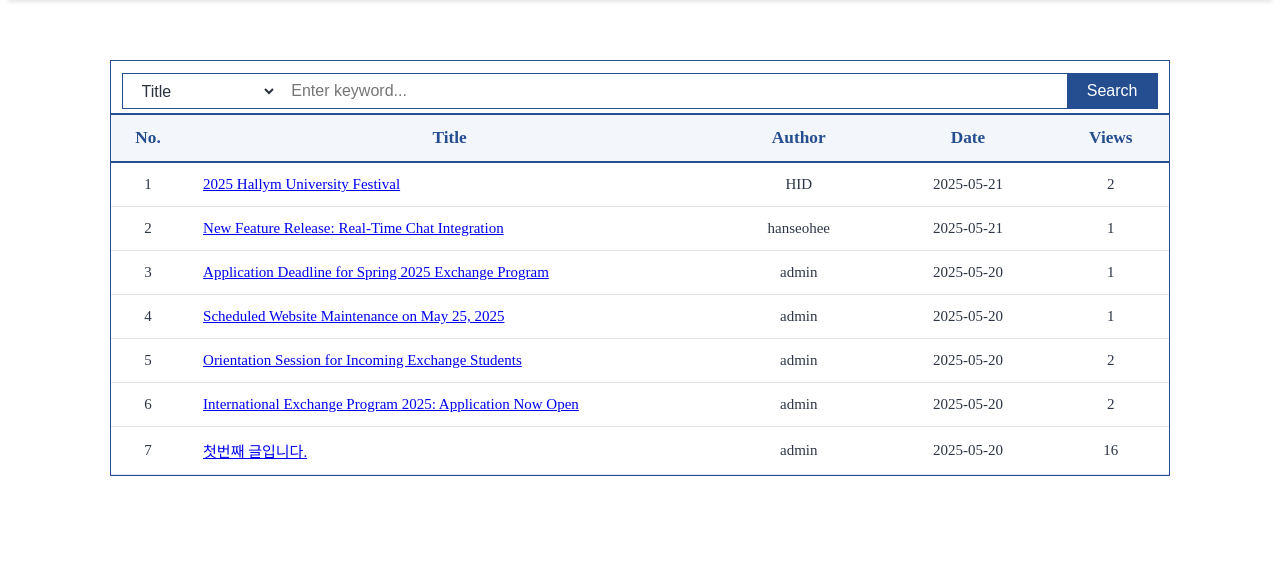
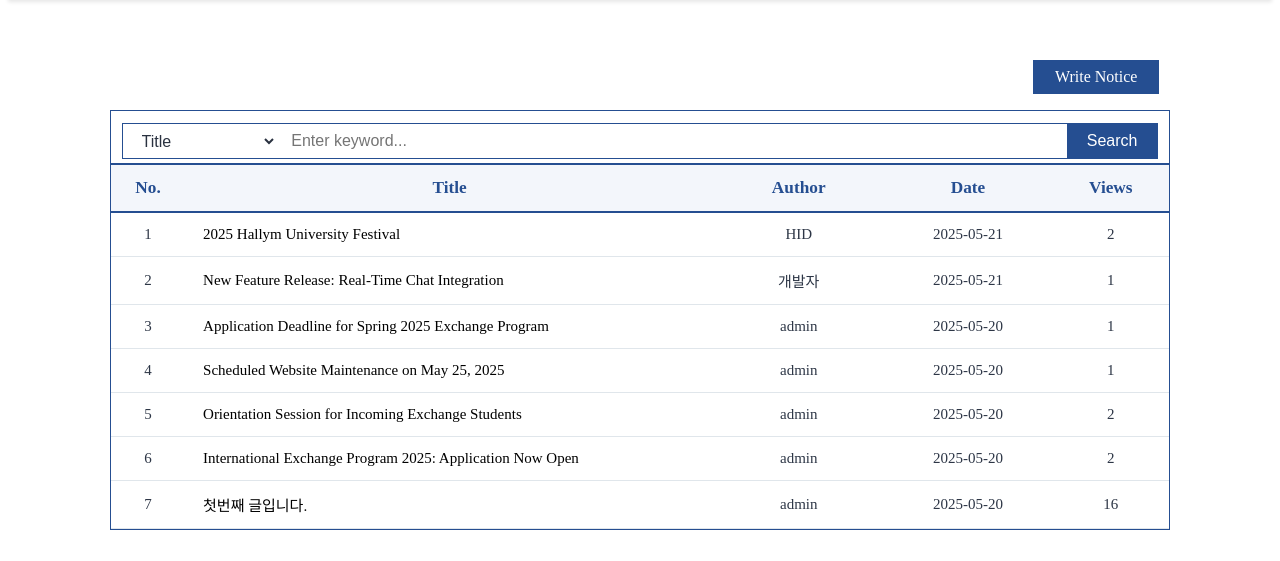
Before and after one commit to hanseohee031/HIDM, a Django app: page /accounts/announcement/ in a window 1280 px wide. Shown: the part 239-800 px from the top of the page. Run offline with Django 5.2, Linux system fonts and the light colour scheme; a user stored in the database is signed in; data comes from the database, SQL or seed files in the repository; both versions use the stored data as it was after the commit.

Commit message:
공지사항 글쓰기 접근 권한

```diff
--- a/accounts/templates/accounts/announcement_list.html
+++ b/accounts/templates/accounts/announcement_list.html
@@ -151,6 +151,42 @@
     text-align: left;
     padding-left: 18px;
 }
+
+/* 제목 링크 밑줄 제거, 기본 검정색, hover 시 파란색 */
+.notice-table td.title-cell a {
+    color: black;
+    text-decoration: none;
+    transition: color 0.2s ease;
+}
+.notice-table td.title-cell a:hover {
+    color: #254e91;
+    text-decoration: none;
+}
+
+/* Write 버튼 위치 및 스타일 */
+.write-button-wrapper {
+    width: 98%;
+    margin: 0 auto 16px auto;
+    display: flex;
+    justify-content: flex-end;
+}
+.write-button-wrapper a {
+    display: inline-block;
+    background: #254e91;
+    color: #fff;
+    font-weight: 500;
+    padding: 8px 22px;
+    border-radius: 8px;
+    font-size: 1rem;
+    text-decoration: none;
+    box-shadow: none;
+    border: none;
+    transition: background 0.17s;
+}
+.write-button-wrapper a:hover {
+    background: #003366;
+}
+
 @media (max-width: 700px) {
     .notice-page-outer {
         max-width: 98vw;
@@ -164,6 +200,15 @@
 </style>
 
 <div class="notice-page-outer">
+    {% comment %}
+        admin, hid, 개발자만 글쓰기 버튼 보이게
+        user.userprofile.nickname을 사용해야 함 (상황에 따라 user.username으로 변경)
+    {% endcomment %}
+    {% if user.is_authenticated and user.userprofile.nickname in "admin,개발자,HID" %}
+    <div class="write-button-wrapper">
+        <a href="{% url 'announcement_create' %}">Write Notice</a>
+    </div>
+    {% endif %}
     <div class="notice-whole-box">
         <form class="notice-search-bar" method="get" action="{% url 'announcement_list' %}">
             <select name="search_type">
@@ -195,7 +240,7 @@
                                 {{ announcement.title }}
                             </a>
                         </td>
-                        <td>{{ announcement.author.username }}</td>
+<td>{{ announcement.author.userprofile.nickname }}</td>
                         <td>{{ announcement.created_at|date:"Y-m-d" }}</td>
                         <td>{{ announcement.views }}</td>
                     </tr>
--- a/accounts/views.py
+++ b/accounts/views.py
@@ -355,6 +355,8 @@
 
 
 
+
+
 def announcement_list(request):
     allowed_users = ['admin', 'HID', '개발자']
 
@@ -382,6 +384,21 @@
         'announcements': announcements,
         'allowed_users': allowed_users,
     })
+
+
+from django.core.exceptions import PermissionDenied
+
+def is_allowed_user(user):
+    allowed_nicknames = ['admin', '개발자', 'HID']
+    # user가 인증된 상태인지, userprofile이 있는지 등도 체크 가능
+    if not user.is_authenticated:
+        return False
+    # 닉네임이 allowed_nicknames 목록에 있으면 True 반환
+    try:
+        return user.userprofile.nickname in allowed_nicknames
+    except AttributeError:
+        # userprofile이 없으면 권한 없음 처리
+        return False
 
 
 def announcement_detail(request, pk):
```
Also changed, not shown: db.sqlite3.
